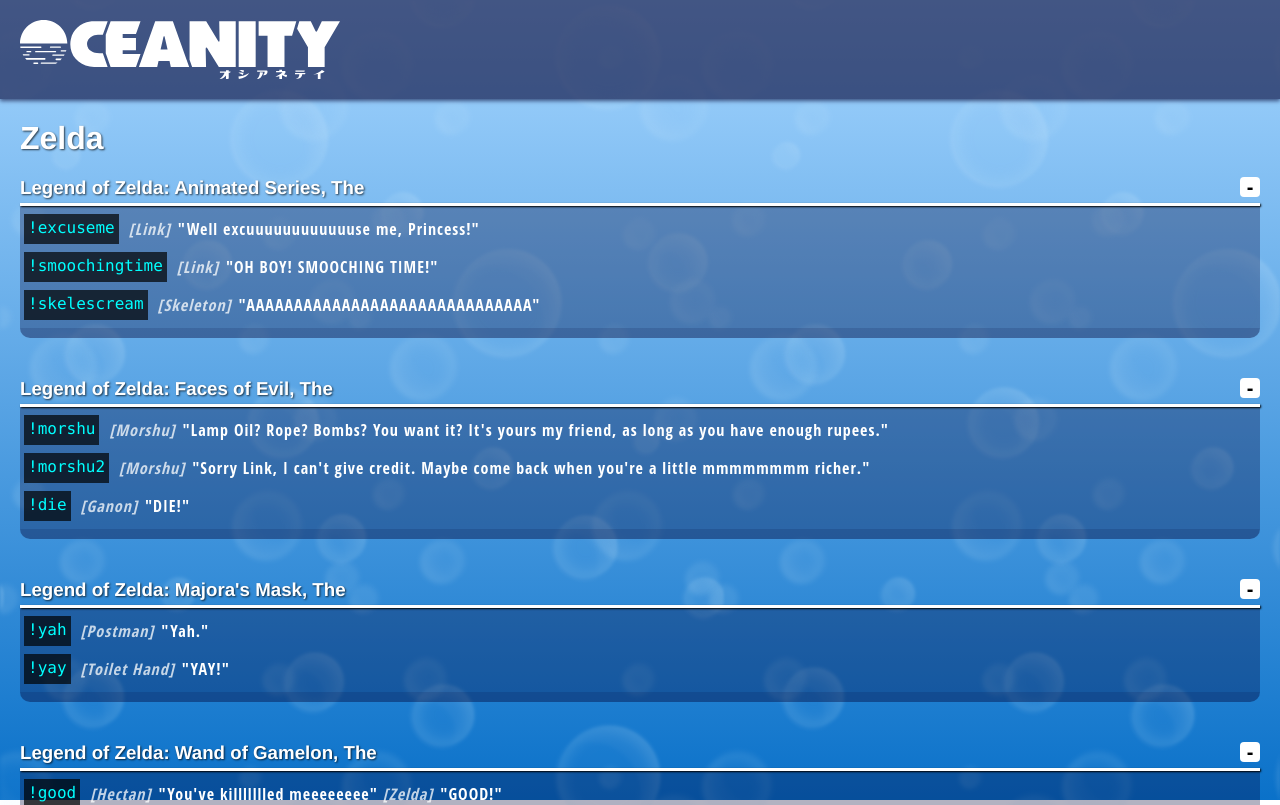
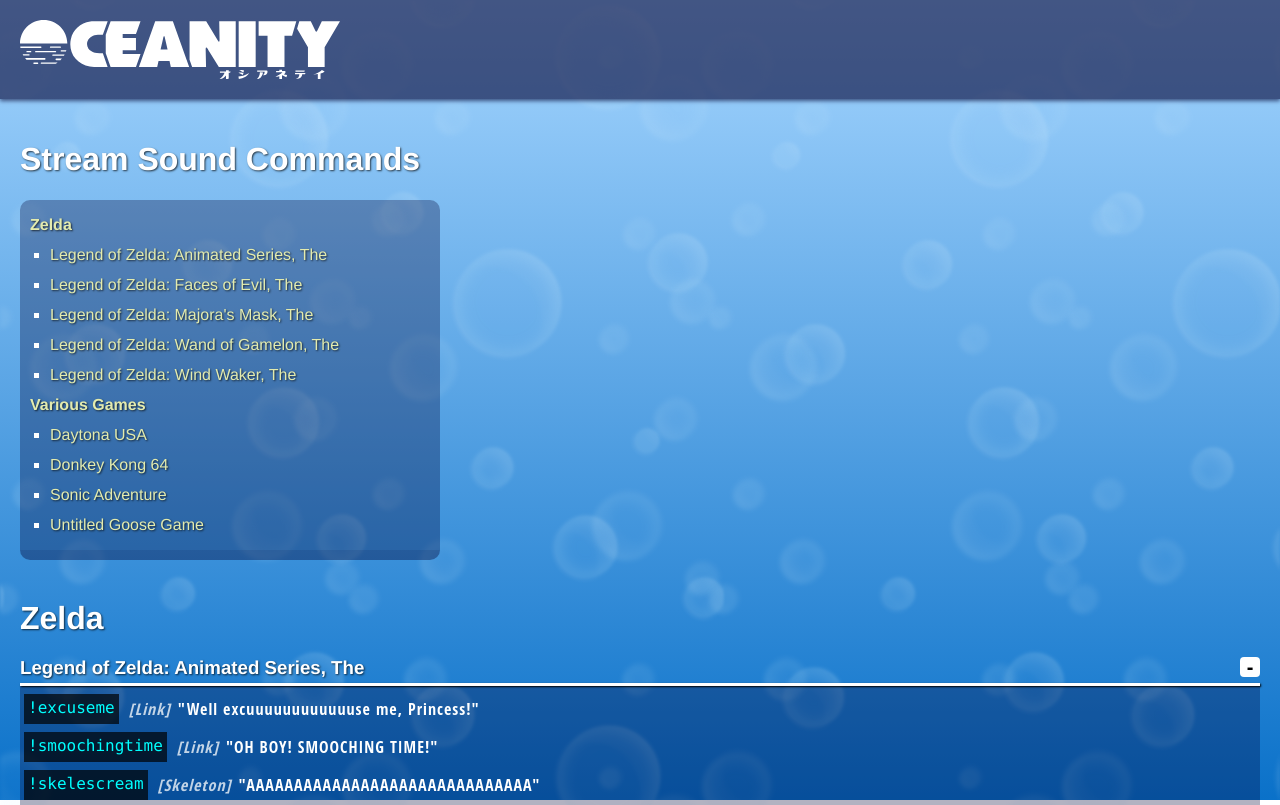
Before and after one commit to Oceanity/oceanet-vue, a Vue app: page / in a window 1280 px wide. Shown: the top 805 px of the page. Built offline with nearby package versions, Linux system fonts and the light colour scheme.

Commit message:
Added Table of Contents

```diff
--- a/src/components/SoundFiles.vue
+++ b/src/components/SoundFiles.vue
@@ -1,8 +1,33 @@
 <template>
     <div id="sound-commands">
-        <div v-for="category in categories" :key="category">
+        <h1>Stream Sound Commands</h1>
+        <div class="contents">
+            <ul>
+                <li v-for="category in categories" :key="category">
+                    <ul>
+                        <a
+                            :href="'#' + category.title.replace(/\W/gi, '-')"
+                            @click="jumpToEntry($event, category)"
+                        >
+                            {{ category.title }}
+                        </a>
+                        <li v-for="entry in category.entries" :key="entry">
+                            <a
+                                :href="'#' + entry.title.replace(/\W/gi, '-')"
+                                @click="jumpToEntry($event, entry)"
+                            >
+                                {{ entry.title }}
+                            </a>
+                        </li>
+                    </ul>
+                </li>
+            </ul>
+        </div>
+        <div class="commands" v-for="category in categories" :key="category">
+            <a :name="category.title.replace(/[^\w\d]/gi, '-')" />
             <h2>{{ category.title }}</h2>
             <div class="entry" v-for="entry in category.entries" :key="entry">
+                <a :name="entry.title.replace(/[^\w\d]/gi, '-')" />
                 <h3>{{ entry.title }}</h3>
                 <button @click="toggleEntry(entry)">
                     <span v-if="!entry.isCollapsed">-</span>
@@ -43,6 +68,16 @@
         toggleEntry(entry) {
             entry.isCollapsed = !entry.isCollapsed;
         },
+        jumpToEntry(e, item) {
+            e.preventDefault();
+            let tag = document.querySelector(
+                `a[name=${item.title.replace(/[^\w\d]/gi, "-")}]`
+            );
+            window.scrollTo(
+                window.scrollX,
+                tag.getBoundingClientRect().top - 120
+            );
+        },
     },
     mounted() {
         document.title = "Stream Sound Effects";
@@ -56,6 +91,10 @@
     position: relative;
     z-index: 2;
     padding: 20px;
+}
+
+#sound-commands a[name] {
+    margin-top: -100px;
 }
 
 #sound-commands h3 {
@@ -73,12 +112,39 @@
     box-shadow: 1px 1px 2px #000;
 }
 
-#sound-commands ul {
+#sound-commands .contents {
+    margin: 0 0 40px;
+    padding: 10px;
+    border-radius: 10px;
+    border-bottom: 10px solid rgba(0, 0, 50, 0.1);
+    max-width: 400px;
+    background: rgba(0, 0, 50, 0.3);
+}
+#sound-commands .contents ul {
+    margin: 0;
+    padding: 0;
+}
+#sound-commands .contents ul ul li {
+    margin-left: 20px;
+    list-style-type: square;
+    font-weight: normal;
+}
+#sound-commands .contents li {
+    line-height: 30px;
+    list-style-type: none;
+    font-weight: bold;
+}
+#sound-commands .contents a {
+    text-decoration: none;
+    color: #e3ebae;
+}
+
+#sound-commands .commands ul {
     margin: 0;
     padding: 4px 0;
     background: rgba(0, 0, 50, 0.3);
 }
-#sound-commands li {
+#sound-commands .commands li {
     display: flex;
     flex-wrap: wrap;
     padding: 4px;
--- a/src/json/soundFiles.json
+++ b/src/json/soundFiles.json
@@ -39,7 +39,8 @@
                         "!thankyou [Beedle] \"THANK YOU!\"",
                         "!hey [Medli] \"Hey!\"",
                         "!sploosh [Salvatore] \"Sploosh!\"",
-                        "!kaboom [Salvatore] \"Kaboom!\""
+                        "!kaboom [Salvatore] \"Kaboom!\"",
+                        "!dadenk [Miniblin] \"Dadenk!\""
                     ]
                 }
 
```
